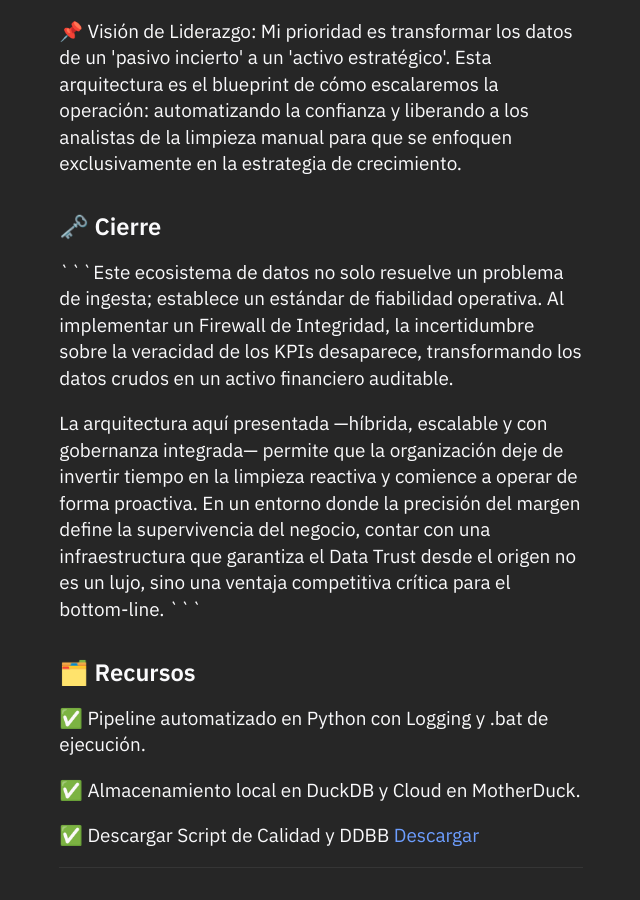
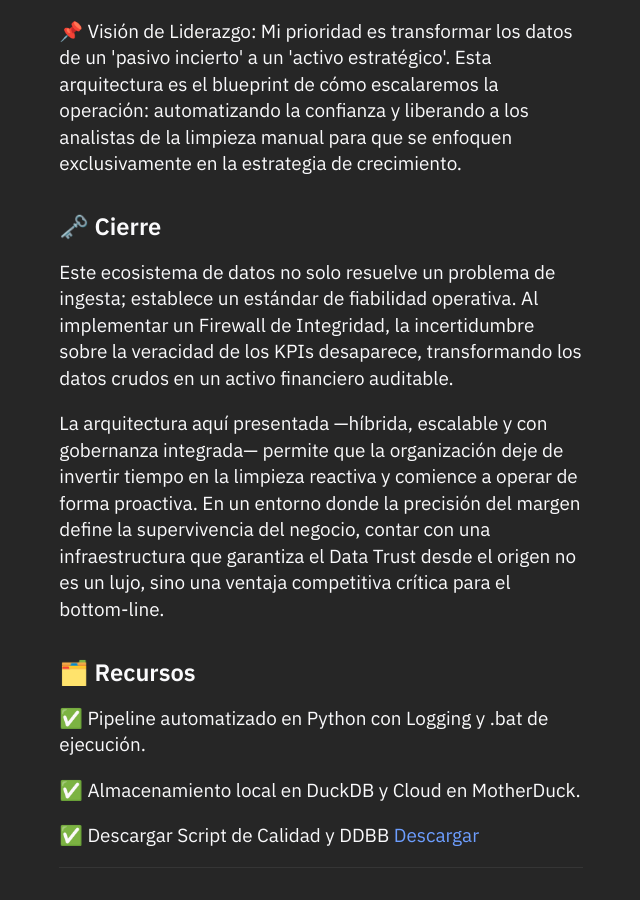
Before and after one commit to batistayureiba/batistayureiba.github.io, a Jekyll site: the page built from _notes/Public/data_integrity_firewall.md, in a window 1280 px wide and 900 px high, scrolled down 6010 px. Shown: the whole window, without its empty margins (319-959 px from the left). Built offline with Jekyll 4.4.1, drawn with Linux system fonts in a browser that asks for light colours.

Commit message:
Revise closing remarks on data integrity firewall
Refactor closing section to enhance clarity and emphasize the importance of data integrity.

````diff
--- a/_notes/Public/data_integrity_firewall.md
+++ b/_notes/Public/data_integrity_firewall.md
@@ -117,10 +117,10 @@ La auditoría técnica reveló una distorsión del 12% en la rentabilidad de la
 {:#close}
 ####  🗝️ Cierre
 
-```Este ecosistema de datos no solo resuelve un problema de ingesta; establece un estándar de fiabilidad operativa. Al implementar un Firewall de Integridad, la incertidumbre sobre la veracidad de los KPIs desaparece, transformando los datos crudos en un activo financiero auditable.
+Este ecosistema de datos no solo resuelve un problema de ingesta; establece un estándar de fiabilidad operativa. Al implementar un Firewall de Integridad, la incertidumbre sobre la veracidad de los KPIs desaparece, transformando los datos crudos en un activo financiero auditable.
 
 La arquitectura aquí presentada —híbrida, escalable y con gobernanza integrada— permite que la organización deje de invertir tiempo en la limpieza reactiva y comience a operar de forma proactiva. En un entorno donde la precisión del margen define la supervivencia del negocio, contar con una infraestructura que garantiza el Data Trust desde el origen no es un lujo, sino una ventaja competitiva crítica para el bottom-line.
-```
+
 
 {:#resources}
 ####  🗂️ Recursos
````
